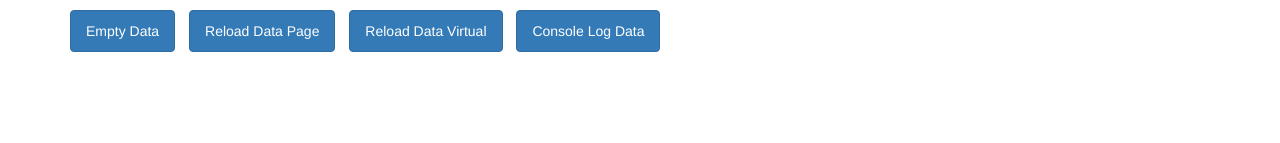
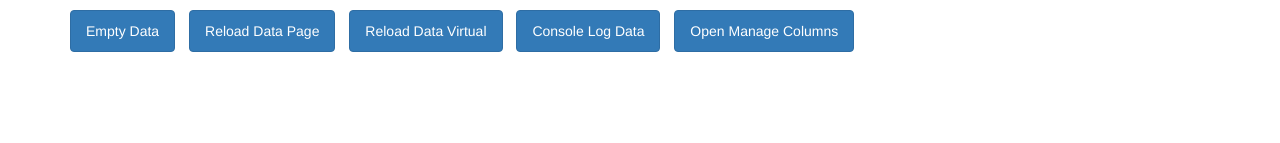
Before and after one commit to asitparida/VxGrid, a website: page Source.Vx.Grid/Source.Vx.Grid/default.html in a window 1280 px wide. Shown: the top 143 px of the page. Drawn offline with Linux system fonts and the light colour scheme.

Commit message:
Add Sample Open Manage Columns

```diff
--- a/Source.Vx.Grid/Source.Vx.Grid/default.html
+++ b/Source.Vx.Grid/Source.Vx.Grid/default.html
@@ -93,6 +93,7 @@
         <button class="btn btn-primary sample" ng-click="sample.reloadDataPage()">Reload Data Page</button>
         <button class="btn btn-primary sample" ng-click="sample.reloadDataVirtual()">Reload Data Virtual</button>
         <button class="btn btn-primary sample" ng-click="sample.consoleLogData()">Console Log Data</button>
+        <button class="btn btn-primary sample" ng-click="sample.openManageColumns()">Open Manage Columns</button>
     </div>
     <div class="vxSample container" style="">
         <vx-grid config="sample.vxSampleConfig" scroll-parent="'.vxSample .vxTableContainer'"></vx-grid>
```
Also changed, not shown: Source.Vx.Grid/Source.Vx.Grid/dist/js/app.js.
